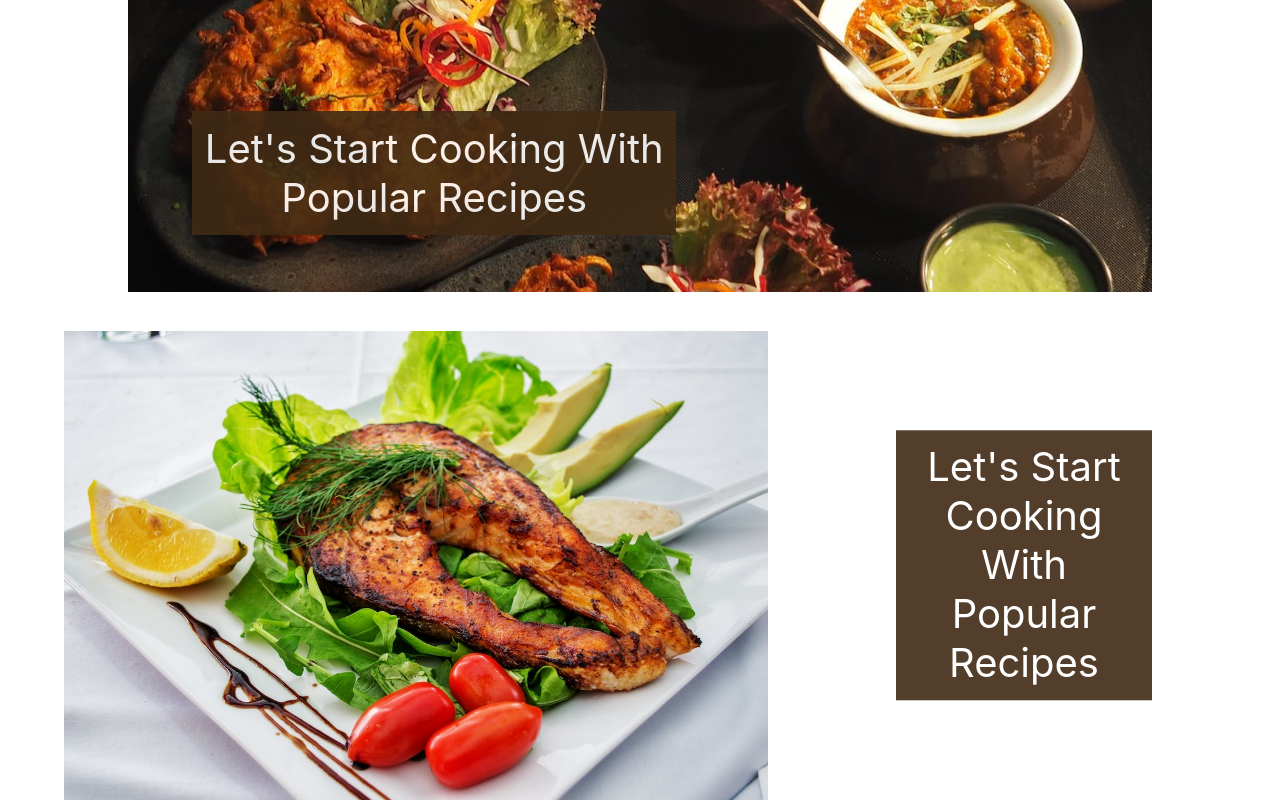
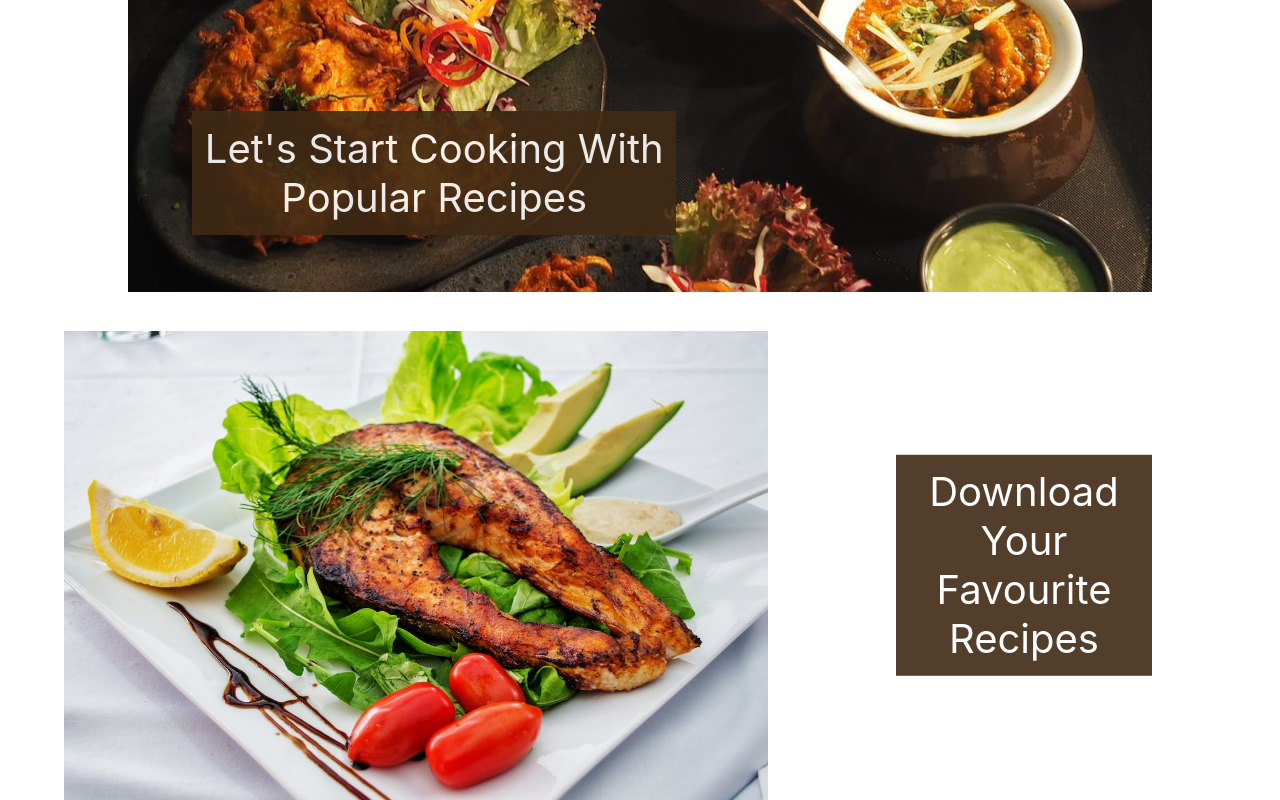
Before and after one commit to SANJANASOLANGA/ReactFoodRecipe, a React (Create React App) app in the folder Client/: page / in a window 1280 px wide. Shown: the part 361-1161 px from the top of the page. Built offline with nearby package versions, Linux system fonts and the light colour scheme.

Commit message:
Changed the downloadRecipe text

```diff
--- a/Client/src/components/home/UserHome.js
+++ b/Client/src/components/home/UserHome.js
@@ -26,7 +26,7 @@ export default function UserHome() {
           <div class="container-user-download">
             <img src={downloadRecipe} className="downloadRecipe" alt="brand" />
             <div class="downloadRecipe-text">
-              <a href="/download-recipes">Let's Start Cooking With <br/> Popular Recipes </a>
+              <a href="/download-recipes">Download Your <br/> Favourite Recipes </a>
             </div>
           </div>
         </Container>
```
